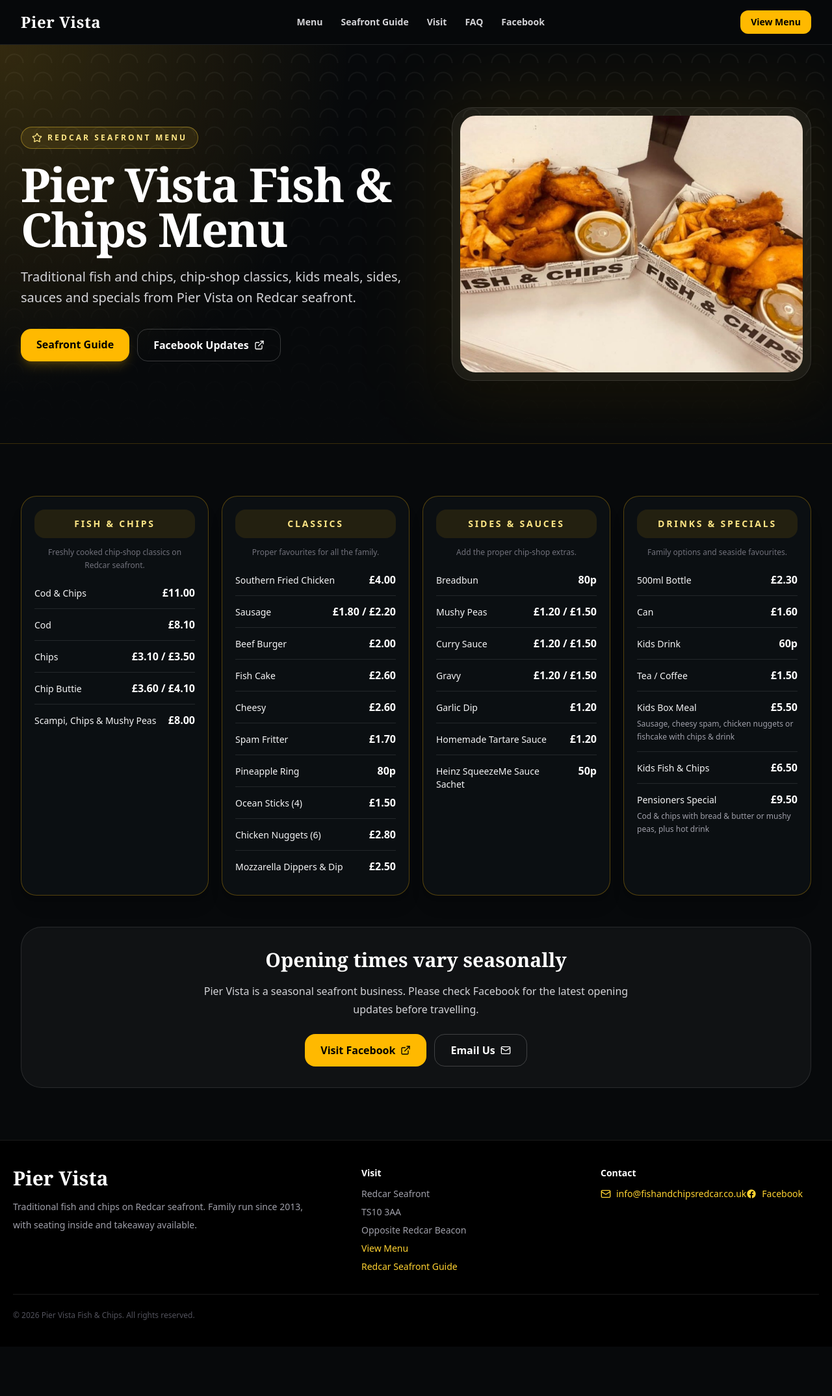
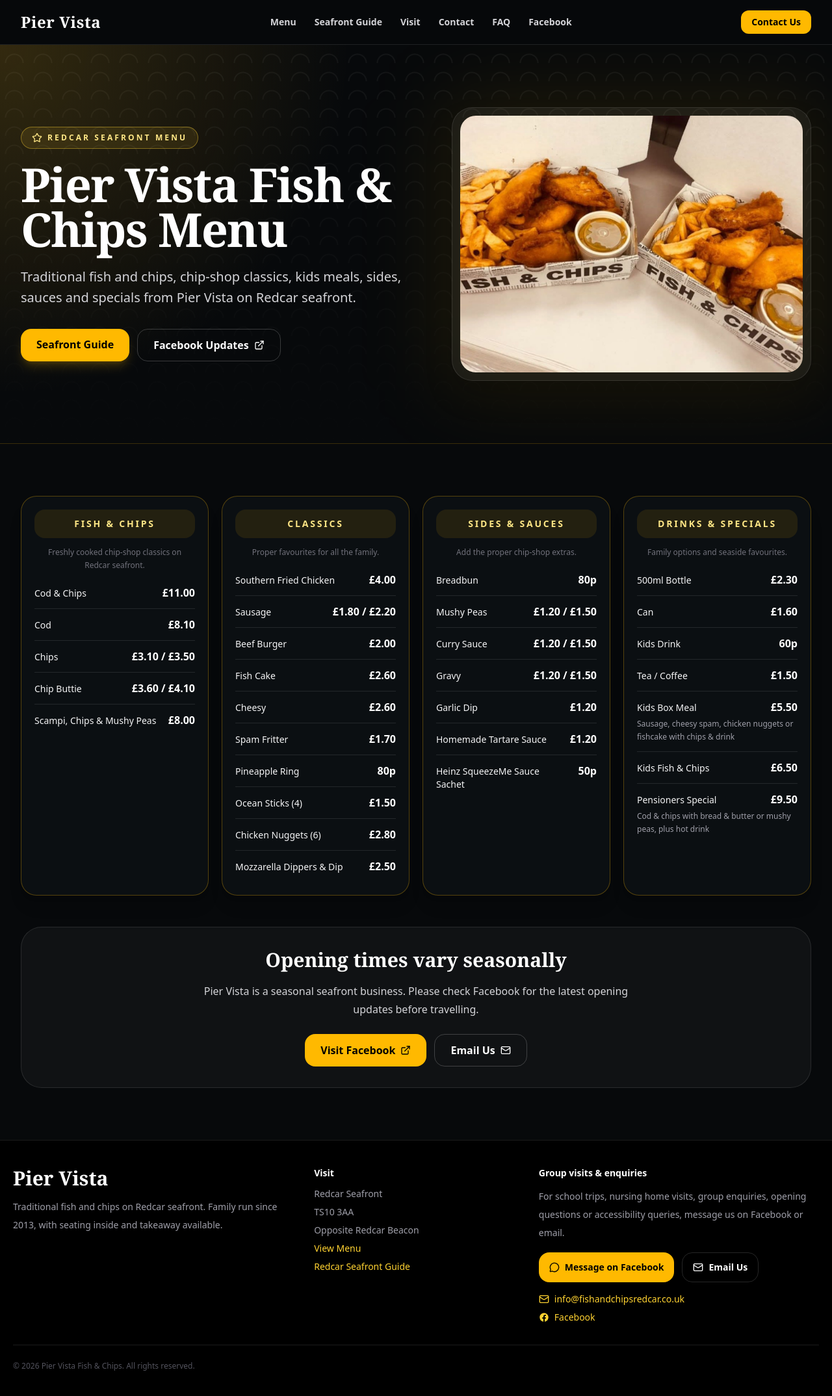
Before and after one commit to warrenspringgay-dotcom/pier-vista-next, a Next.js app: page /menu in a window 1280 px wide. Shown: the whole page at 65% size. Before the commit the page ends 2072 px from the top, so only its background shows below. Built offline with nearby package versions, Linux system fonts and the light colour scheme.

Commit message:
Add page structure

```diff
--- a/src/app/page.tsx
+++ b/src/app/page.tsx
@@ -10,6 +10,7 @@
   ExternalLink,
   Mail,
   MapPin,
+  MessageCircle,
   ShieldCheck,
   Star,
   Waves,
@@ -203,6 +204,14 @@
         "https://www.fishandchipsredcar.co.uk/images/staff-frying.jpg",
       ],
       email: BUSINESS_EMAIL,
+      contactPoint: [
+        {
+          "@type": "ContactPoint",
+          contactType: "customer enquiries",
+          email: BUSINESS_EMAIL,
+          availableLanguage: "en-GB",
+        },
+      ],
       priceRange: "£",
       servesCuisine: ["Fish and chips", "British", "Seafood"],
       acceptsReservations: false,
@@ -312,12 +321,13 @@
       <HeroSection />
       <IntroSection />
       <FeatureStrip />
-      <MenuSection />
+      <MenuTeaserSection />
       <SocialSection />
       <OpeningTimesSection />
       <FreshlyCookedSection />
       <VisitSection />
       <PlanningSection />
+      <ContactEnquiriesSection />
       <FaqSection />
       <SiteFooter />
     </main>
@@ -482,6 +492,60 @@
             <p className="mt-2 text-sm leading-6 text-zinc-400">{text}</p>
           </div>
         ))}
+      </div>
+    </section>
+  );
+}
+
+
+function MenuTeaserSection() {
+  return (
+    <section id="menu" className="mx-auto max-w-7xl px-5 py-20 md:px-8">
+      <div className="overflow-hidden rounded-[2rem] border border-amber-400/25 bg-zinc-950 shadow-2xl">
+        <div className="grid gap-0 lg:grid-cols-[0.95fr_1.05fr]">
+          <div className="p-8 md:p-12">
+            <p className="text-xs font-black uppercase tracking-[0.35em] text-amber-300">
+              Our Menu
+            </p>
+
+            <h2 className="mt-4 font-serif text-4xl font-black leading-tight md:text-5xl">
+              View the full Pier Vista menu.
+            </h2>
+
+            <p className="mt-5 max-w-2xl text-lg leading-8 text-zinc-300">
+              The homepage now stays focused on Pier Vista, our seafront
+              location and visitor information. The full menu has its own
+              dedicated page with fish and chips, classics, sides, sauces,
+              drinks, kids meals and specials.
+            </p>
+
+            <div className="mt-8 flex flex-wrap gap-3">
+              <a
+                href={MENU_PAGE_URL}
+                className="rounded-2xl bg-amber-400 px-6 py-3 font-black text-black shadow-lg shadow-amber-400/20 transition hover:bg-amber-300"
+              >
+                Open Full Menu
+              </a>
+
+              <a
+                href={SEAFRONT_GUIDE_URL}
+                className="rounded-2xl border border-white/15 px-6 py-3 font-black text-white transition hover:bg-white/10"
+              >
+                Plan Your Visit
+              </a>
+            </div>
+          </div>
+
+          <div className="relative min-h-[320px]">
+            <Image
+              src="/images/fish-boxes.jpg"
+              alt="Pier Vista fish and chips menu food"
+              fill
+              className="object-cover"
+            />
+            <div className="absolute inset-0 bg-gradient-to-t from-black/50 via-transparent to-transparent lg:bg-gradient-to-r lg:from-zinc-950/20 lg:to-transparent" />
+          </div>
+        </div>
       </div>
     </section>
   );
@@ -903,6 +967,92 @@
 }
 
 
+
+function ContactEnquiriesSection() {
+  return (
+    <section id="contact" className="mx-auto max-w-7xl px-5 py-20 md:px-8">
+      <div className="overflow-hidden rounded-[2rem] border border-amber-400/25 bg-zinc-950 shadow-2xl">
+        <div className="grid gap-0 lg:grid-cols-[1fr_0.9fr]">
+          <div className="p-8 md:p-12">
+            <p className="text-xs font-black uppercase tracking-[0.35em] text-amber-300">
+              Contact Pier Vista
+            </p>
+
+            <h2 className="mt-4 font-serif text-4xl font-black leading-tight md:text-5xl">
+              Planning a school trip, nursing home visit or group day out?
+            </h2>
+
+            <div className="mt-5 space-y-4 text-lg leading-8 text-zinc-300">
+              <p>
+                We regularly get enquiries from schools, nursing homes and
+                groups visiting Redcar seafront. Message us before travelling
+                and we can help with practical details like opening updates,
+                seating, accessibility and quieter times.
+              </p>
+
+              <p>
+                The easiest way to contact Pier Vista is by Facebook Messenger.
+                You can also email us if you prefer to send details in writing.
+              </p>
+            </div>
+
+            <div className="mt-8 flex flex-wrap gap-3">
+              <a
+                href={FACEBOOK_URL}
+                target="_blank"
+                rel="noopener noreferrer"
+                className="inline-flex items-center gap-2 rounded-2xl bg-amber-400 px-6 py-3 font-black text-black shadow-lg shadow-amber-400/20 transition hover:bg-amber-300"
+              >
+                <MessageCircle className="h-5 w-5" />
+                Message on Facebook
+              </a>
+
+              <a
+                href={`mailto:${BUSINESS_EMAIL}?subject=Pier%20Vista%20group%20visit%20enquiry`}
+                className="inline-flex items-center gap-2 rounded-2xl border border-white/15 px-6 py-3 font-black text-white transition hover:bg-white/10"
+              >
+                <Mail className="h-5 w-5" />
+                Email Pier Vista
+              </a>
+            </div>
+          </div>
+
+          <div className="border-t border-white/10 bg-white/[0.04] p-8 md:p-12 lg:border-l lg:border-t-0">
+            <h3 className="font-serif text-3xl font-black">
+              Useful to mention in your message
+            </h3>
+
+            <div className="mt-6 grid gap-4">
+              {[
+                "Date and approximate arrival time",
+                "Number of people in the group",
+                "Whether you need seating inside or takeaway",
+                "Any accessibility needs",
+                "Whether it is a school, care home or coach/day-trip visit",
+              ].map((item, index) => (
+                <div
+                  key={item}
+                  className="flex gap-4 rounded-3xl border border-white/10 bg-black/20 p-4"
+                >
+                  <div className="flex h-9 w-9 shrink-0 items-center justify-center rounded-2xl bg-amber-400 font-black text-black">
+                    {index + 1}
+                  </div>
+                  <p className="self-center font-bold text-zinc-100">{item}</p>
+                </div>
+              ))}
+            </div>
+
+            <p className="mt-6 text-sm leading-6 text-zinc-500">
+              We do not display a public phone number at the moment. Facebook
+              Messenger or email are the best contact routes.
+            </p>
+          </div>
+        </div>
+      </div>
+    </section>
+  );
+}
+
 function FaqSection() {
   return (
     <section id="faq" className="mx-auto max-w-7xl px-5 py-20 md:px-8">
--- a/src/components/SiteFooter.tsx
+++ b/src/components/SiteFooter.tsx
@@ -1,5 +1,5 @@
 import Link from "next/link";
-import { Mail } from "lucide-react";
+import { Mail, MessageCircle } from "lucide-react";
 
 const FACEBOOK_URL = "https://www.facebook.com/piervista";
 const BUSINESS_EMAIL = "info@fishandchipsredcar.co.uk";
@@ -20,7 +20,7 @@
 export default function SiteFooter() {
   return (
     <footer className="border-t border-white/10 bg-black px-5 py-10 text-sm text-zinc-400">
-      <div className="mx-auto grid max-w-7xl gap-8 md:grid-cols-[1.2fr_0.8fr_0.8fr]">
+      <div className="mx-auto grid max-w-7xl gap-8 md:grid-cols-[1.1fr_0.8fr_1.1fr]">
         <div>
           <h2 className="font-serif text-3xl font-black text-white">
             Pier Vista
@@ -50,8 +50,33 @@
         </div>
 
         <div>
-          <h3 className="font-bold text-white">Contact</h3>
-          <div className="mt-3 space-y-3">
+          <h3 className="font-bold text-white">Group visits & enquiries</h3>
+          <p className="mt-3 leading-7">
+            For school trips, nursing home visits, group enquiries, opening
+            questions or accessibility queries, message us on Facebook or email.
+          </p>
+
+          <div className="mt-4 flex flex-wrap gap-3">
+            <a
+              href={FACEBOOK_URL}
+              target="_blank"
+              rel="noopener noreferrer"
+              className="inline-flex items-center gap-2 rounded-2xl bg-amber-400 px-4 py-3 font-black text-black hover:bg-amber-300"
+            >
+              <MessageCircle className="h-4 w-4" />
+              Message on Facebook
+            </a>
+
+            <a
+              href={`mailto:${BUSINESS_EMAIL}?subject=Pier%20Vista%20group%20visit%20enquiry`}
+              className="inline-flex items-center gap-2 rounded-2xl border border-white/15 px-4 py-3 font-black text-white hover:bg-white/10"
+            >
+              <Mail className="h-4 w-4" />
+              Email Us
+            </a>
+          </div>
+
+          <div className="mt-4 space-y-2">
             <a
               href={`mailto:${BUSINESS_EMAIL}`}
               className="inline-flex items-center gap-2 text-amber-300 hover:text-amber-200"
@@ -64,7 +89,7 @@
               href={FACEBOOK_URL}
               target="_blank"
               rel="noopener noreferrer"
-              className="inline-flex items-center gap-2 text-amber-300 hover:text-amber-200"
+              className="flex items-center gap-2 text-amber-300 hover:text-amber-200"
             >
               <FacebookIcon className="h-4 w-4" />
               Facebook
--- a/src/components/SiteHeader.tsx
+++ b/src/components/SiteHeader.tsx
@@ -4,9 +4,9 @@
 
 export default function SiteHeader() {
   return (
-    <header className="sticky top-0 z-50 border-b border-white/10 bg-[#07090b]/90 backdrop-blur">
-      <div className="mx-auto flex max-w-7xl items-center justify-between px-5 py-4 md:px-8">
-        <Link href="/" className="font-serif text-2xl font-black tracking-wide">
+    <header className="sticky top-0 z-50 border-b border-white/10 bg-[#07090b]/95 backdrop-blur">
+      <div className="mx-auto flex max-w-7xl items-center justify-between gap-4 px-5 py-4 md:px-8">
+        <Link href="/" className="shrink-0 font-serif text-2xl font-black tracking-wide">
           Pier Vista
         </Link>
 
@@ -20,11 +20,14 @@
           <Link className="hover:text-white" href="/#visit">
             Visit
           </Link>
+          <Link className="hover:text-white" href="/#contact">
+            Contact
+          </Link>
           <Link className="hover:text-white" href="/#faq">
             FAQ
           </Link>
           <a
-            className="inline-flex items-center gap-2 hover:text-white"
+            className="hover:text-white"
             href={FACEBOOK_URL}
             target="_blank"
             rel="noopener noreferrer"
@@ -34,12 +37,43 @@
         </nav>
 
         <Link
-          href="/menu"
-          className="rounded-xl bg-amber-400 px-4 py-2 text-sm font-black text-black hover:bg-amber-300"
+          href="/#contact"
+          className="shrink-0 rounded-xl bg-amber-400 px-4 py-2 text-sm font-black text-black hover:bg-amber-300"
         >
-          View Menu
+          Contact Us
         </Link>
       </div>
+
+      <nav className="border-t border-white/10 px-3 py-2 md:hidden">
+        <div className="mx-auto grid max-w-7xl grid-cols-4 gap-2 text-center text-xs font-black text-zinc-300">
+          <Link
+            href="/menu"
+            className="rounded-xl border border-white/10 bg-white/[0.04] px-2 py-2 hover:border-amber-300/40 hover:text-white"
+          >
+            Menu
+          </Link>
+          <Link
+            href="/fish-and-chips-redcar-seafront"
+            className="rounded-xl border border-white/10 bg-white/[0.04] px-2 py-2 hover:border-amber-300/40 hover:text-white"
+          >
+            Guide
+          </Link>
+          <Link
+            href="/#contact"
+            className="rounded-xl border border-amber-400/30 bg-amber-400/10 px-2 py-2 text-amber-200 hover:border-amber-300/60 hover:text-amber-100"
+          >
+            Contact
+          </Link>
+          <a
+            href={FACEBOOK_URL}
+            target="_blank"
+            rel="noopener noreferrer"
+            className="rounded-xl border border-white/10 bg-white/[0.04] px-2 py-2 hover:border-amber-300/40 hover:text-white"
+          >
+            Facebook
+          </a>
+        </div>
+      </nav>
     </header>
   );
 }
```
